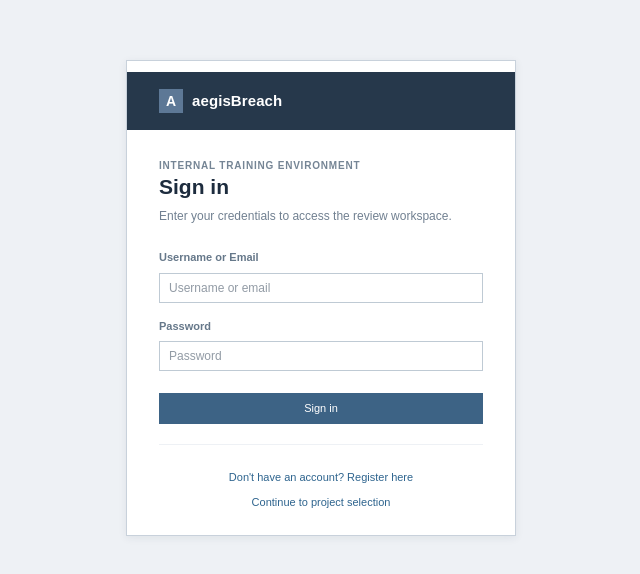
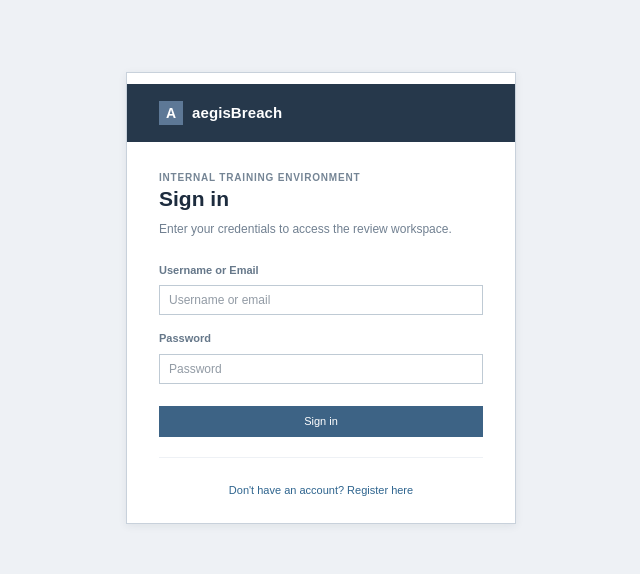
Before and after one commit to JeshwanthILU31/aegisBreach, a React (Vite) app in the folder client/: page / in a window 1280 px wide. Shown: the part 102-676 px from the top of the page, without its empty margins (319-959 px from the left). Built offline with nearby package versions, Linux system fonts and the light colour scheme; no server answers.

Commit message:
test mode to production mode

```diff
--- a/client/src/pages/Login.jsx
+++ b/client/src/pages/Login.jsx
@@ -109,9 +109,6 @@ export default function Login() {
           <Link className="login-project-link" to="/register">
             Don't have an account? Register here
           </Link>
-          <Link className="login-project-link" to="/projects" style={{ marginTop: '8px' }}>
-            Continue to project selection
-          </Link>
         </div>
       </section>
     </main>
```
